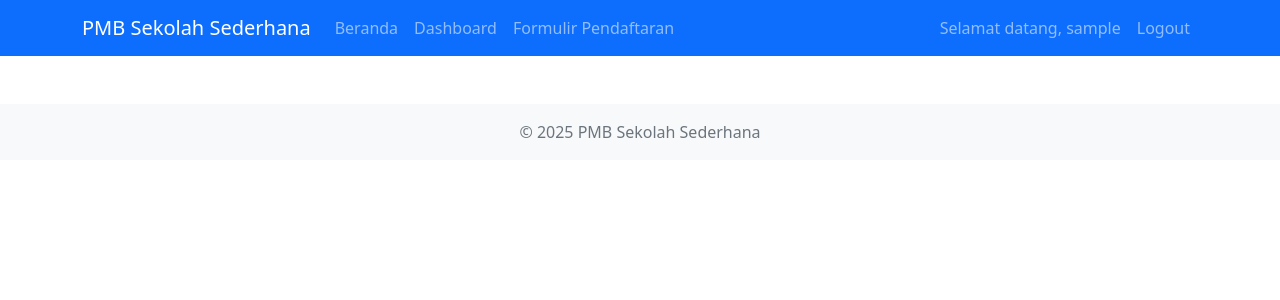
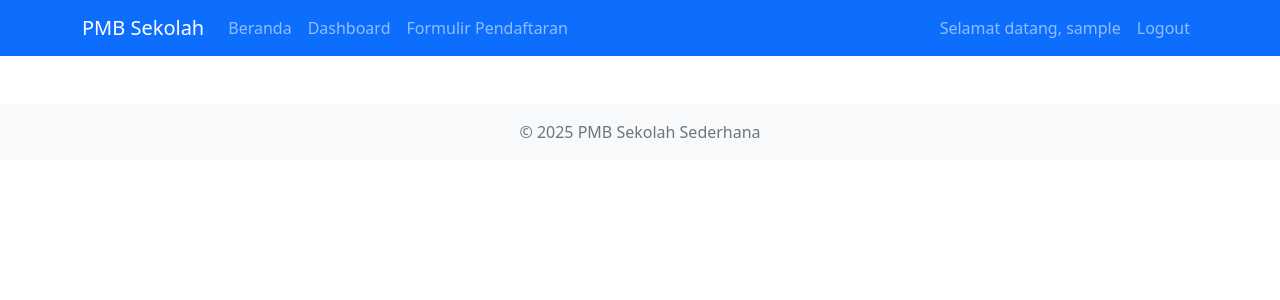
Before and after one commit to aren128/aren-saul-pmb, a Flask app: page / in a window 1280 px wide. Shown: the top 300 px of the page. Run offline with Flask 3, Linux system fonts and the light colour scheme; the visitor is signed in with stand-in values (Sample User, id 1); some libraries are stand-ins or nearby versions.

Commit message:
Update page title and navbar brand name in layout template

```diff
--- a/templates/layout.html
+++ b/templates/layout.html
@@ -4,7 +4,7 @@
 <head>
     <meta charset="UTF-8">
     <meta name="viewport" content="width=device-width, initial-scale=1.0">
-    <title>PMB Sekolah Sederhana</title>
+    <title>PMB Sekolah </title>
     <link rel="stylesheet" href="{{ url_for('static', filename='css/style.css') }}">
     <link rel="stylesheet" href="https://cdnjs.cloudflare.com/ajax/libs/font-awesome/5.15.4/css/all.min.css">
     <link rel="stylesheet" href="https://cdnjs.cloudflare.com/ajax/libs/bootstrap/5.1.3/css/bootstrap.min.css">
@@ -12,7 +12,7 @@
 <body>
     <nav class="navbar navbar-expand-lg navbar-dark bg-primary">
         <div class="container">
-            <a class="navbar-brand" href="{{ url_for('home') }}">PMB Sekolah Sederhana</a>
+            <a class="navbar-brand" href="{{ url_for('home') }}">PMB Sekolah </a>
             <button class="navbar-toggler" type="button" data-bs-toggle="collapse" data-bs-target="#navbarNav" aria-controls="navbarNav" aria-expanded="false" aria-label="Toggle navigation">
                 <span class="navbar-toggler-icon"></span>
             </button>
```
